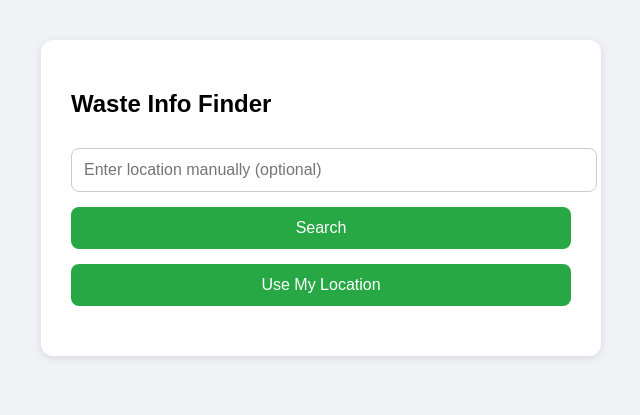
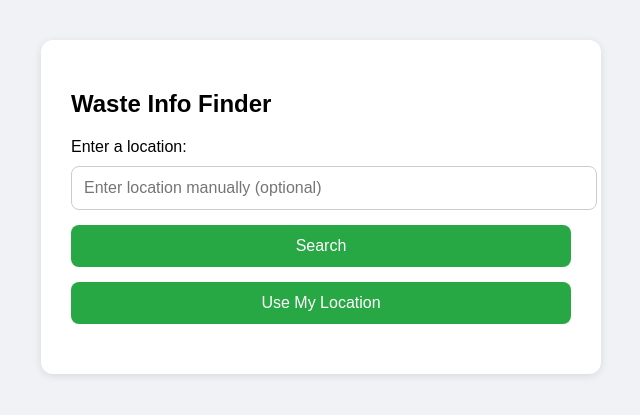
Before and after one commit to testingpurpose100/Location, a Flask app: page / in a window 1280 px wide. Shown: the top 415 px of the page, without its empty margins (319-959 px from the left). Run offline with Flask 3, Linux system fonts and the light colour scheme; some libraries are stand-ins or nearby versions.

Commit message:
Update index.html

```diff
--- a/templates/index.html
+++ b/templates/index.html
@@ -18,7 +18,9 @@
     <h2>Waste Info Finder</h2>
 
     <!-- Input for location with autocomplete -->
-    <input id="location" placeholder="Enter location manually (optional)" aria-label="Enter location manually" />
+    <label for="location">Enter a location:</label>
+    <input id="location" placeholder="Enter location manually (optional)" aria-label="Enter location manually" autocomplete="off" required />
+
 
     <!-- Buttons for actions -->
     <button onclick="fetchWasteInfo()" aria-label="Search for nearby recycling centers">Search</button>
```
